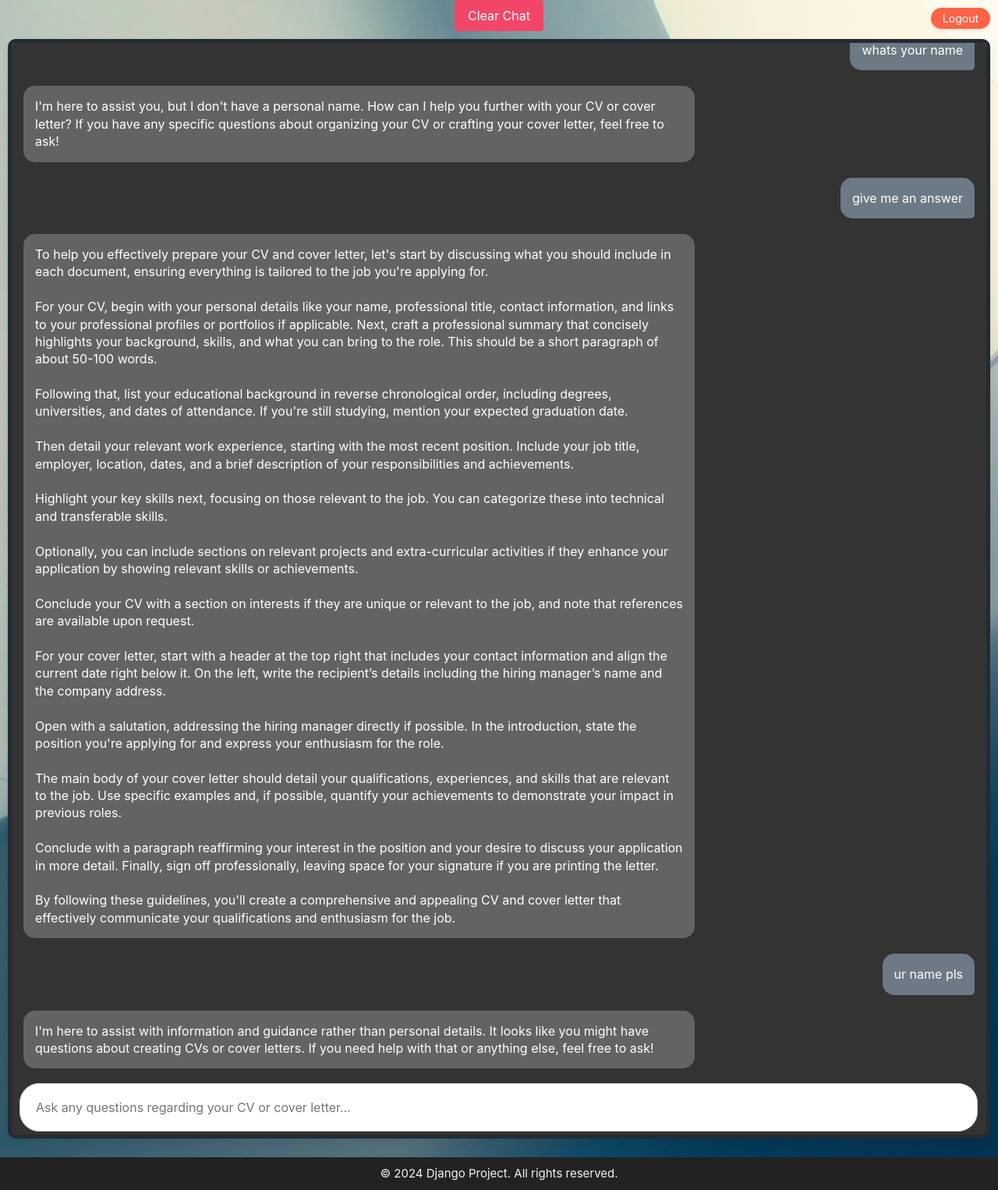
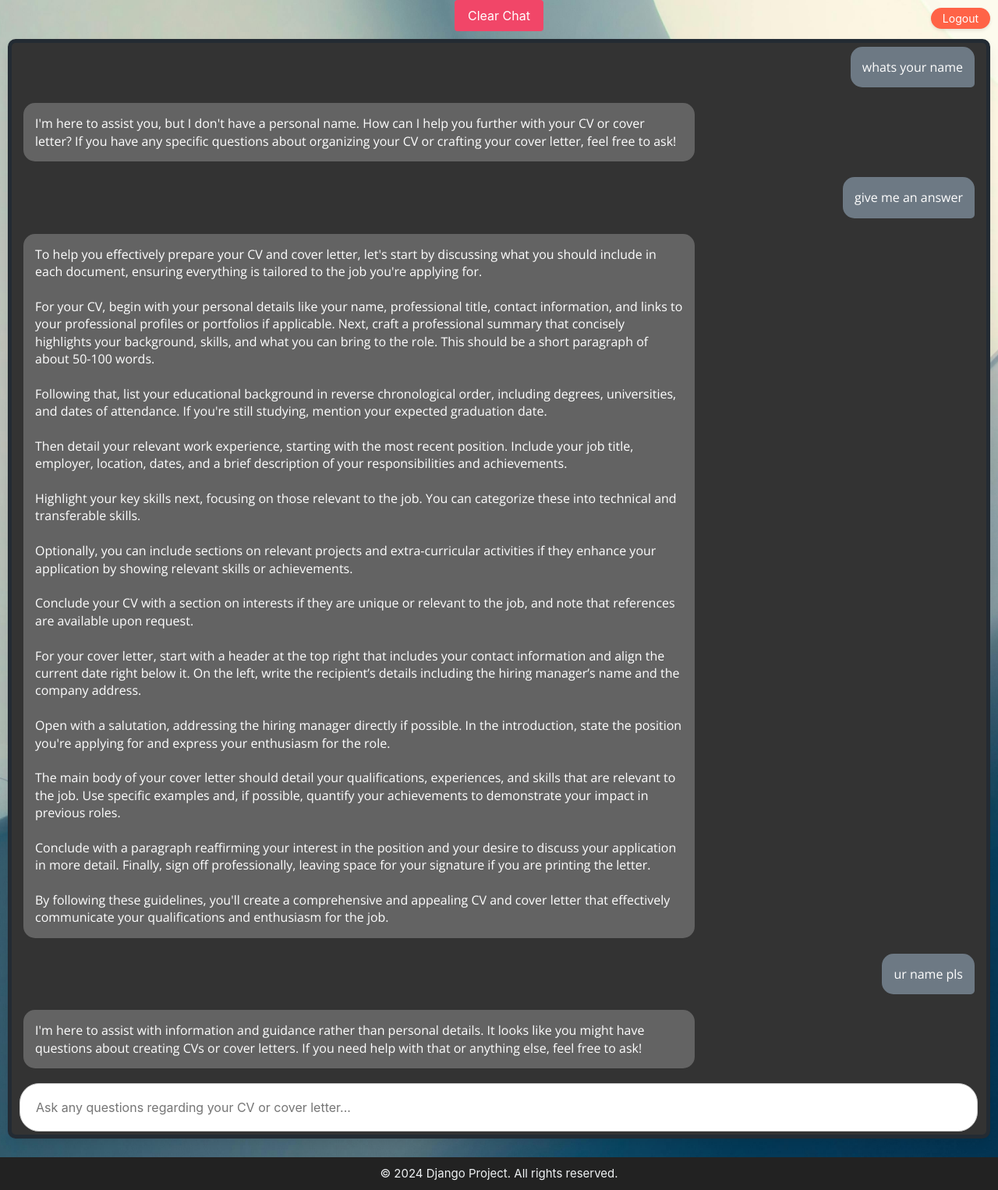
Before and after one commit to Sreehari05055/finalProject, a Django app: page /home/ in a window 1280 px wide. Shown: the whole page at 78% size. Run offline with Django 5.2, Linux system fonts and the light colour scheme; a user stored in the database is signed in; data comes from the database, SQL or seed files in the repository.

Commit message:
Adding Final Project

```diff
--- a/service/static/css/bulma.css
+++ b/service/static/css/bulma.css
@@ -1,3 +1,4 @@
 @import url('https://cdn.jsdelivr.net/npm/bulma@0.9.4/css/bulma.min.css');
 
-@import url('https://cdnjs.cloudflare.com/ajax/libs/font-awesome/5.15.4/css/all.min.css');
+
+@import url('https://fonts.googleapis.com/css2?family=Roboto:wght@400;700&family=Open+Sans:wght@300;400;600&display=swap');
--- a/service/static/css/style.css
+++ b/service/static/css/style.css
@@ -3,7 +3,9 @@
 body{
 background-color: #121212;
 }
-
+h2{
+    font-family: 'Roboto', sans-serif;
+}
 .glitch-container {
     position: relative;
     padding: 2rem;
@@ -115,6 +117,7 @@ background-color: #121212;
 
 /* User bubble (align right) */
 .user-bubble {
+    font-family: 'Open Sans', sans-serif;
     background-color: #6d7984;
     color: white;
     align-self: flex-end;
@@ -124,6 +127,7 @@ background-color: #121212;
 
 /* Bot bubble (align left) */
 .bot-bubble {
+    font-family: 'Open Sans', sans-serif;
     background-color: #636363;
     color: white;
     align-self: flex-start;
@@ -152,9 +156,9 @@ background-color: #121212;
     box-shadow: 0 6px 12px rgba(0, 0, 0, 0.3); /* Slightly larger shadow */
 }
 .logout-button:active {
-    background-color:  #FF5733; /* Even darker on click */
+    background-color:  #FF5733; /* darker on click */
     box-shadow: 0 3px 6px rgba(0, 0, 0, 0.2);
-    transform: translateY(1px); /* Slight press effect */
+    transform: translateY(1px); /* press effect */
 }
 .custom-footer {
     background-color: #222;
```
